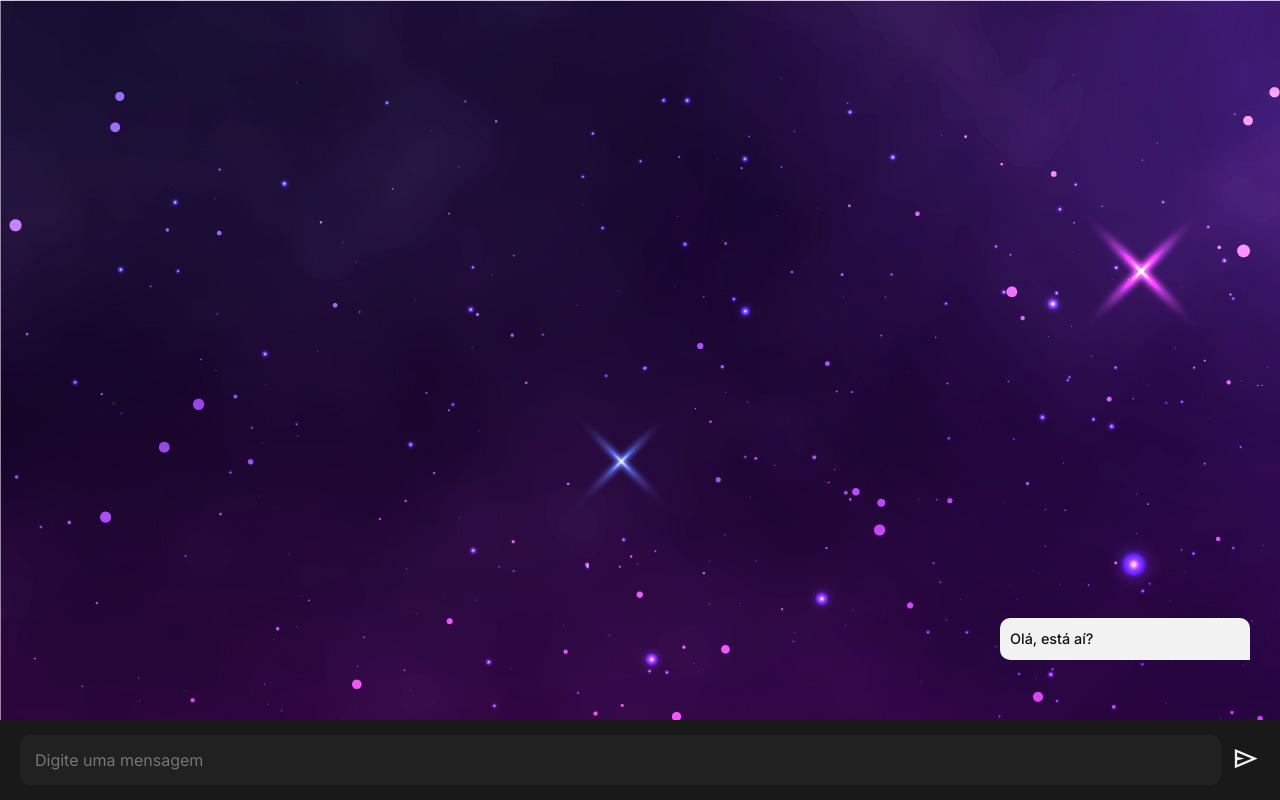
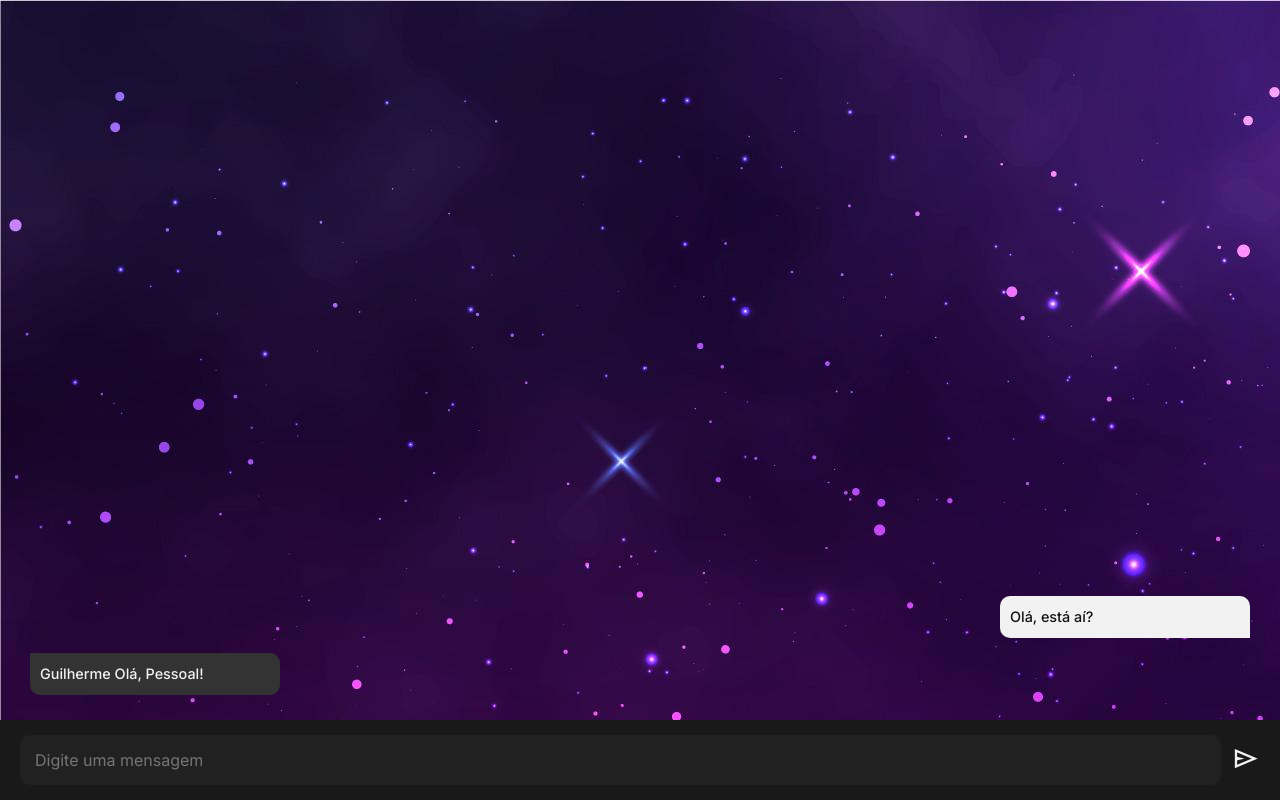
Before and after one commit to Gui-Hornig/Construindo_um_APP, a plain HTML site: page Chat_TempoReal/frontend/index.html in a window 1280 px wide. Drawn offline with nearby package versions, Linux system fonts and the light colour scheme.

Commit message:
style:Update

```diff
--- a/Chat_TempoReal/frontend/css/style.css
+++ b/Chat_TempoReal/frontend/css/style.css
@@ -171,3 +171,11 @@ body {
     border-radius: 10px 10px 0px 10px;
     align-self: flex-end;
 }
+/*ESTILIZA AS MENSAGENS DO PROPRIETARIO*/
+.message--other{
+
+    background-color: #333;
+    color:#f2f2f2;
+    border-radius: 0px 10px 10px 10px;
+    align-self: flex-start;
+}
--- a/Chat_TempoReal/frontend/index.html
+++ b/Chat_TempoReal/frontend/index.html
@@ -26,8 +26,9 @@
 
                 <div class="message--self">Olá, está aí?</div>
 
-                <div class="message-other">
-
+                <div class="message--other">
+                    <span class="message--sender">Guilherme</span>
+                    Olá, Pessoal!
                 </div>
 
             </section>
```
